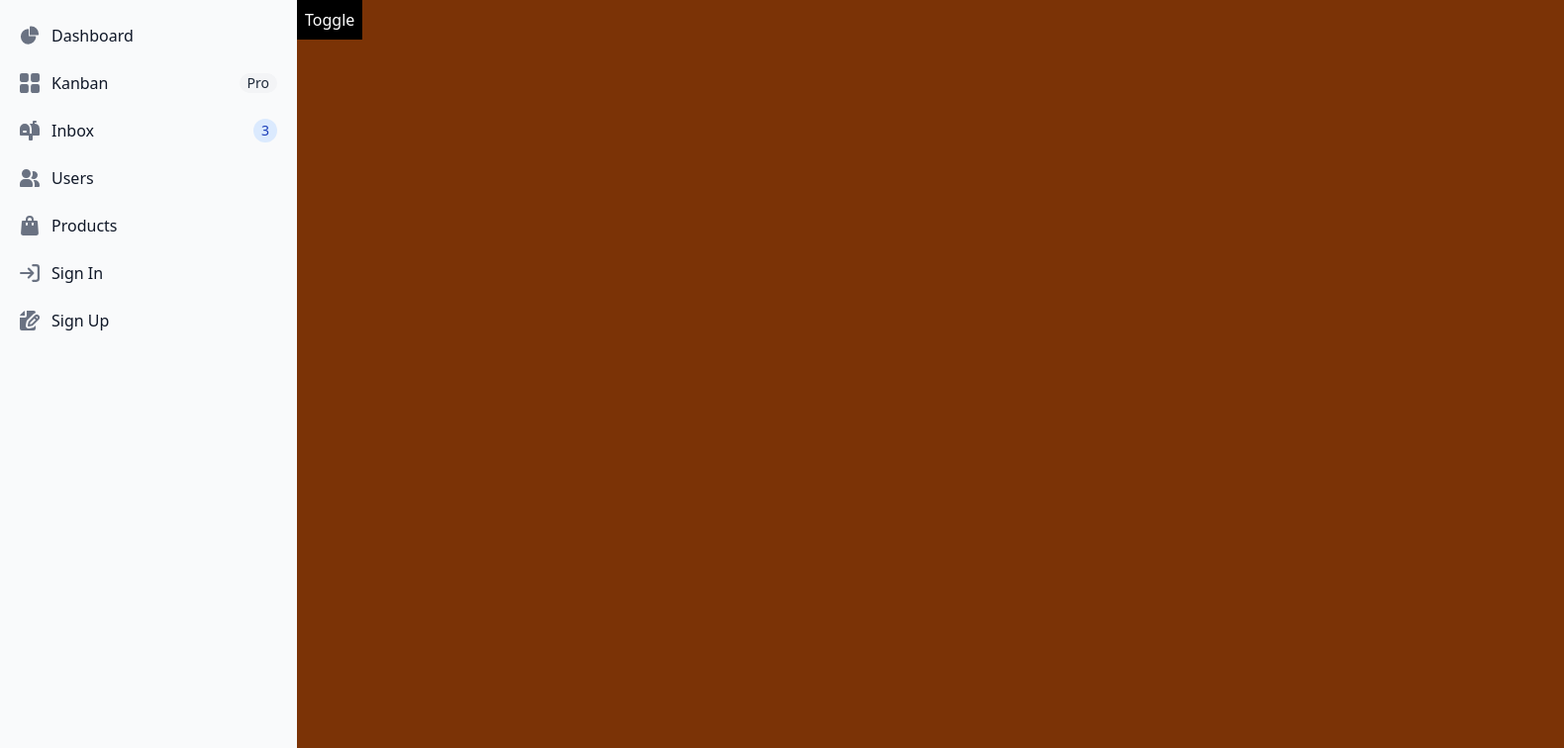
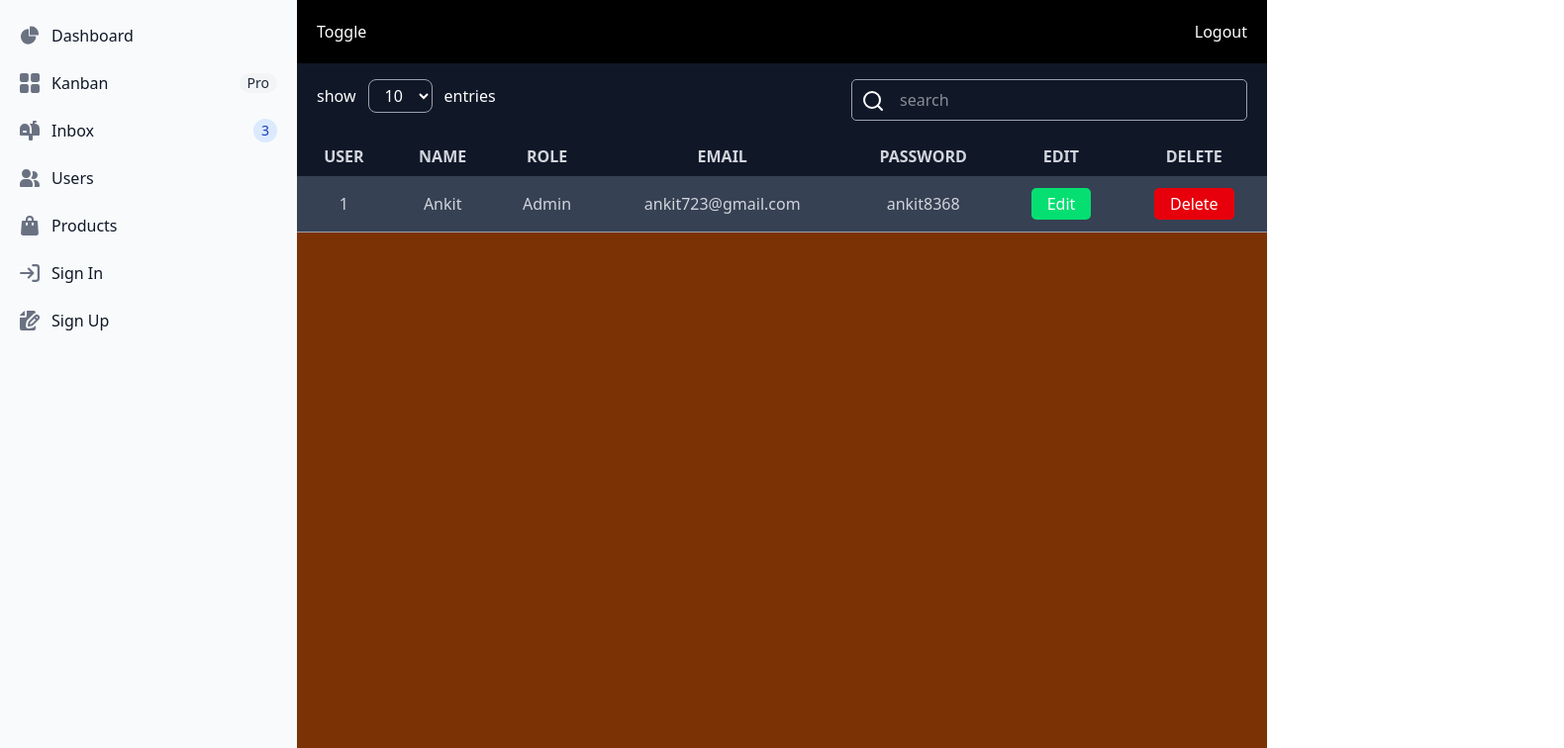
Before and after one commit to ankitsingh5423/react-e-commerce, a React (Vite) app: page / in a window 1280 px wide. Shown: the top 756 px of the page at 99% size, 1580 px wide, since content can reach past the window. Built offline with nearby package versions, Linux system fonts and the light colour scheme.

Commit message:
categories create

```diff
--- a/package.json
+++ b/package.json
@@ -13,9 +13,12 @@
     "@tailwindcss/vite": "^4.0.17",
     "lucide-react": "^0.486.0",
     "react": "^19.0.0",
+    "react-data-table-component": "^7.7.0",
     "react-dom": "^19.0.0",
     "react-router": "^7.4.1",
     "react-router-dom": "^7.4.1",
+    "recharts": "^2.15.1",
+    "styled-components": "^6.1.16",
     "tailwindcss": "^4.0.17"
   },
   "devDependencies": {
--- a/src/amin-panel/layout/Layout.jsx
+++ b/src/amin-panel/layout/Layout.jsx
@@ -1,5 +1,7 @@
 import React, { useState } from "react";
 import Aside from "./Aside";
+import Navbar from "./Navbar";
+import Categories from "../pages/Categories";
 
 const Layout = () => {
   const [isSidebarOpen, setIsSiebarOpen] = useState(false);
@@ -11,15 +13,14 @@ const Layout = () => {
         className={`bg-amber-900 min-h-screen  ${
           isSidebarOpen
             ? "w-full ml-0"
-            : "md:w-[cal(100%-300px)] w-full md:ml-[300px] ml-0"
+            : "md:w-[cal(100%-300px)] md:ml-[300px] ml-0"
         }`}
       >
-        <button
-          className="bg-black text-white p-2"
-          onClick={() => setIsSiebarOpen(!isSidebarOpen)}
-        >
-          Toggle
-        </button>
+        <Navbar
+          isSidebarOpen={isSidebarOpen}
+          setIsSiebarOpen={setIsSiebarOpen}
+        />
+        <Categories />
       </main>
     </>
   );
--- a/src/amin-panel/layout/Navbar.jsx
+++ b/src/amin-panel/layout/Navbar.jsx
@@ -1,15 +1,14 @@
-import { Bell, Moon, Menu } from "lucide-react";
-
 const Navbar = ({ isSidebarOpen, setIsSiebarOpen }) => {
   return (
     <>
-      <nav className="bg-teal-300 p-3">
+      <nav className="bg-black p-3 flex justify-between">
         <button
-          className="bg-black text-white p-2 cursor-pointer"
+          className="bg-black text-white p-2"
           onClick={() => setIsSiebarOpen(!isSidebarOpen)}
         >
-          Toggler
+          Toggle
         </button>
+        <button className="bg-black text-white p-2">Logout</button>
       </nav>
     </>
   );
--- /dev/null
+++ b/src/amin-panel/pages/Categories.jsx
@@ -0,0 +1,99 @@
+import React from "react";
+
+const Categories = () => {
+  return (
+    <div className="overflow-x-auto bg-gray-900 text-white">
+      <div className="flex justify-between flex-wrap mx-5 py-4">
+        <div>
+          <span>show</span>
+          <select
+            name=""
+            id=""
+            className="border-gray-400 border-1 py-1 px-3 rounded-[8px] mx-3"
+          >
+            <option value="" className="text-black">
+              10
+            </option>
+            <option value="" className="text-black">
+              8
+            </option>
+            <option value="" className="text-black">
+              5
+            </option>
+          </select>
+          <span>entries</span>
+        </div>
+        <div className="relative max-[1000px]:ml-9 ">
+          <input
+            type="text"
+            placeholder="search"
+            className="border-1 border-gray-400 py-2 pl-12 rounded-[5px] w-[400px]"
+          />
+          <svg
+            xmlns="http://www.w3.org/2000/svg"
+            width="24"
+            height="24"
+            viewBox="0 0 24 24"
+            fill="none"
+            stroke="currentColor"
+            strokeWidth="2"
+            strokeLinecap="round"
+            strokeLinejoin="round"
+            className="lucide lucide-search-icon lucide-search absolute top-[10px] left-[10px]"
+          >
+            <circle cx="11" cy="11" r="8" />
+            <path d="m21 21-4.3-4.3" />
+          </svg>
+        </div>
+      </div>
+      <table class="table-auto w-full text-center">
+        <thead>
+          <tr className=" bg-gray-900 text-gray-300 uppercase font-normal">
+            <th className="py-2 px-4" scope="col">
+              User
+            </th>
+            <th className="py-2 px-4" scope="col">
+              Name
+            </th>
+            <th className="py-2 px-4" scope="col">
+              Role
+            </th>
+            <th className="py-2 px-4" scope="col">
+              Email
+            </th>
+            <th className="py-2 px-4" scope="col">
+              Password
+            </th>
+            <th className="py-2 px-4" scope="col">
+              Edit
+            </th>
+            <th className="py-2 px-4" scope="col">
+              Delete
+            </th>
+          </tr>
+        </thead>
+        <tbody>
+          <tr className=" border-b-gray-400 border-b-1 bg-gray-700 hover:bg-gray-600 text-gray-300">
+            <td className="py-3 px-4">1</td>
+            <td className="py-3 px-4">Ankit</td>
+            <td className="py-3 px-4">Admin</td>
+            <td className="py-3 px-4">ankit723@gmail.com</td>
+            <td className="py-3 px-4">ankit8368</td>
+            <td className="py-3 px-4">
+              <button className=" bg-green-400 py-1 px-4 rounded-[5px] text-white">
+                Edit
+              </button>
+            </td>
+            <td className="py-3 px-4">
+              <button className="bg-red-600 py-1 px-4 rounded-[5px] text-white">
+                Delete
+              </button>
+            </td>
+          </tr>
+        </tbody>
+      </table>
+    </div>
+  );
+};
+
+export default Categories;
```
Also changed, not shown: src/amin-panel/layout/Aside.jsx (+28 -28 lines), 1 other file (tests, documents, lock files or other folders).
